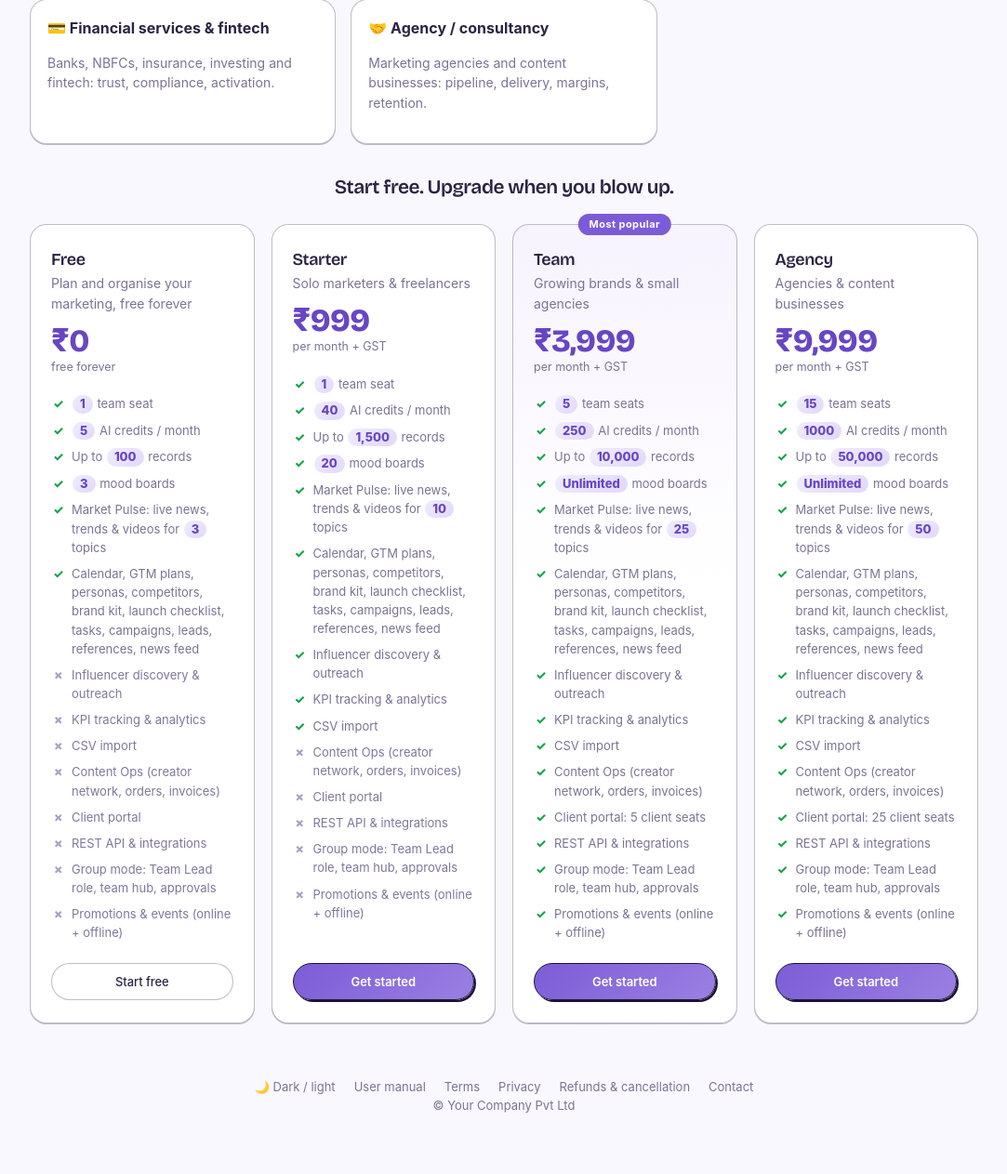
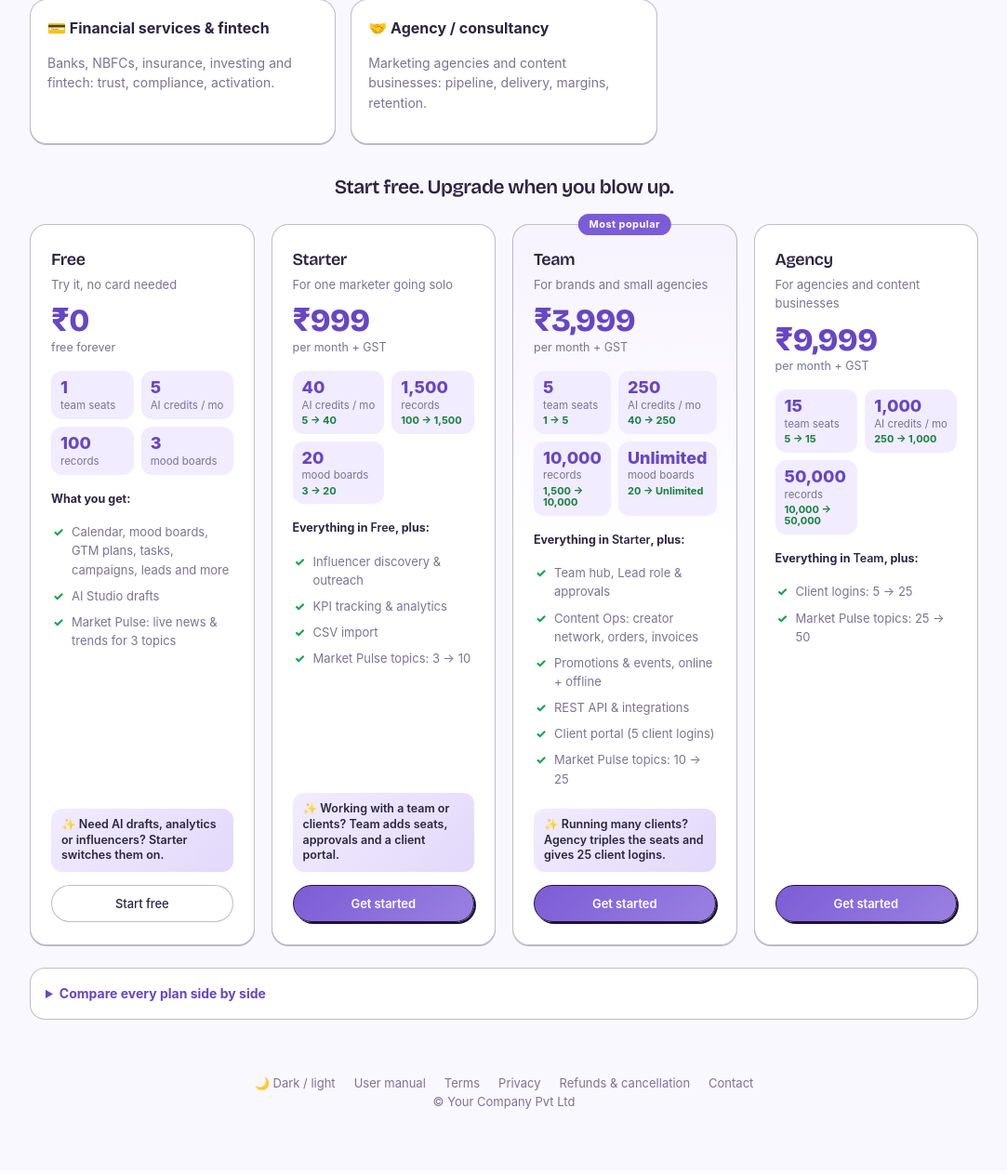
Before and after one commit to yashikayj0304-max/Debut, a Flask app: page / in a window 1280 px wide. Shown: the part 2720-3983 px from the top of the page at 93% size, without its empty margins (98-1181 px from the left). After the commit the page ends 3913 px from the top, so only its background shows below. Run offline with Flask 3, Linux system fonts and the light colour scheme; some libraries are stand-ins or nearby versions.

Commit message:
Add files via upload

```diff
--- a/static/identity.css
+++ b/static/identity.css
@@ -335,3 +335,35 @@
 .boardbar .sortpick,.filters .sortpick{margin:0}
 @media(max-width:640px){.boardbar{gap:8px}.boardbar .sortpick{flex:1 1 150px;justify-content:space-between}.boardbar .sortpick select{max-width:130px}}
 @media(max-width:640px){form.filters{gap:8px}form.filters select{flex:1 1 120px;min-width:0}form.filters .sortpick{flex:1 1 150px;justify-content:space-between}form.filters .sortpick select{flex:0 1 auto;max-width:130px}}
+
+/* v16 pricing: each card shows what it adds over the plan below */
+.plan .pwho{font-size:13px;color:var(--mut);margin-top:2px}
+.plan .pnums{display:grid;grid-template-columns:1fr 1fr;gap:8px;margin:12px 0 4px}
+.plan .pnums div{background:var(--pri2);border-radius:12px;padding:8px 10px;display:flex;flex-direction:column;line-height:1.15}
+.plan .pnums b{font-size:19px;font-weight:800;color:var(--pri-d)}.plan .pnums span{font-size:11.5px;color:var(--mut);margin-top:2px}
+.plan .pnums i{font-style:normal;font-size:11px;font-weight:700;color:#15803d;margin-top:3px}
+html[data-theme=dark] .plan .pnums b{color:var(--ink)}html[data-theme=dark] .plan .pnums i{color:#6ee7a0}
+.plan .pincl{font-size:12.5px;font-weight:700;margin:12px 0 0;color:var(--ink)}
+.plan .pnudge{font-size:12.5px;line-height:1.35;background:linear-gradient(135deg,var(--pri2),var(--pri3));border-radius:12px;padding:9px 11px;margin:0 0 14px;color:var(--ink);font-weight:600}
+.plan .pdown{display:block;text-align:center;margin-top:6px}
+details.compare{margin:0 0 24px;border:1.5px solid var(--soft);border-radius:16px;background:var(--card);padding:4px 16px}
+details.compare summary{cursor:pointer;font-weight:700;padding:12px 0;color:var(--pri-d)}
+html[data-theme=dark] details.compare summary{color:var(--ink)}
+.cmpwrap{overflow-x:auto;padding-bottom:10px}table.cmp{width:100%;min-width:520px;border-collapse:collapse;box-shadow:none!important;border:0!important}
+table.cmp th,table.cmp td{padding:9px 10px;text-align:center;border-bottom:1px solid var(--soft);font-size:13.5px}table.cmp th:first-child,table.cmp td:first-child{text-align:left;font-weight:600}
+table.cmp td.yes{color:#16a34a;font-weight:800}table.cmp td.no{color:var(--mut)}
+.plan .pnums b{font-size:18px}.plan .pnums span{white-space:nowrap}
+
+.unlock{max-width:560px;margin:40px auto;text-align:center}.unlock-ic{font-size:44px;line-height:1}.unlock h1{margin:8px 0}
+.unlock-lead{font-size:17px;font-weight:600;margin:6px 0 10px}
+.unlock-list{list-style:none;padding:0;margin:14px 0;display:flex;gap:8px;justify-content:center;flex-wrap:wrap}
+.unlock-list li{background:var(--pri2);border-radius:99px;padding:6px 14px;font-size:13px}
+.unlock-act{display:flex;gap:10px;justify-content:center;flex-wrap:wrap;margin:16px 0 8px}.small{font-size:12.5px}
+
+details.dmore{margin-top:6px}details.dmore>summary{cursor:pointer;font-weight:800;font-size:15px;padding:10px 4px;list-style:none}
+details.dmore>summary::-webkit-details-marker{display:none}details.dmore>summary::before{content:"▸ ";color:var(--pri)}details.dmore[open]>summary::before{content:"▾ "}
+
+html[data-text=large] body{font-size:16px!important}html[data-text=xl] body{font-size:18px!important}
+html[data-text=large] .muted,html[data-text=xl] .muted{font-size:inherit}
+html[data-motion=reduce] *,html[data-motion=reduce] *::before,html[data-motion=reduce] *::after{animation:none!important;transition:none!important;scroll-behavior:auto!important}
+#comfort .chip.on{background:var(--pri);color:var(--on,#fff);border-color:var(--pri)}
--- a/templates/_plans.html
+++ b/templates/_plans.html
@@ -1,23 +1,13 @@
-<div class="plans">{% for k, p in plans.items() if k != 'trial' %}
-<div class="plan {{ 'cur' if cur == k }} {{ 'pop' if k == 'team' and cta != 'billing' }}"><h3>{{ p.name }}</h3><div class="muted">{{ p.blurb }}</div>
-{% if p.price == 0 %}<div class="price">₹0</div><div class="per">free forever</div>
-{% else %}<div class="price">₹{{ '{:,}'.format(p.price) }}</div><div class="per">per month {{ C.PRICE_NOTE }}</div>{% endif %}
-{% set cp = plans.get(cur) if (cta == 'billing' and cur in plans and cur != 'trial') else None %}
-{% macro num(label, v, cv, text, big) %}<li class="{{ 'hl' if cp and v != cv }}">{% set _b = ('<b class="kn">' ~ big ~ '</b>')|safe %}{{ text|e|replace(big|e, _b, 1) }}{% if cp and v != cv %} <span class="dlt {{ 'up' if v > cv else 'down' }}">{{ '▲ more' if v > cv else '▼ less' }}</span>{% endif %}</li>{% endmacro %}
-{% macro feat(on, con, text) %}<li class="{{ 'n' if not on }} {{ 'hl' if cp and on != con }}">{{ text }}{% if cp and on != con %} <span class="dlt {{ 'up' if on else 'down' }}">{{ '▲ added' if on else '▼ not included' }}</span>{% endif %}</li>{% endmacro %}
-<ul>{{ num('seats', p.seats, cp.seats if cp else 0, p.seats ~ ' team seat' ~ ('s' if p.seats > 1 else ''), p.seats|string) }}
-{{ num('credits', p.ai_credits, cp.ai_credits if cp else 0, p.ai_credits ~ ' AI credits / month', p.ai_credits|string) }}
-{{ num('records', p.records, cp.records if cp else 0, 'Up to ' ~ '{:,}'.format(p.records) ~ ' records', '{:,}'.format(p.records)) }}
-{{ num('boards', p.boards, cp.boards if cp else 0, ('Unlimited' if p.boards >= 999 else p.boards) ~ ' mood boards', ('Unlimited' if p.boards >= 999 else p.boards|string)) }}
-{{ num('watch', p.watch, cp.watch if cp else 0, 'Market Pulse: live news, trends & videos for ' ~ p.watch ~ ' topics', p.watch|string) }}
-<li>Calendar, GTM plans, personas, competitors, brand kit, launch checklist, tasks, campaigns, leads, references, news feed</li>
-{{ feat('influencers' in p.features, 'influencers' in cp.features if cp else False, 'Influencer discovery & outreach') }}
-{{ feat('analytics' in p.features, 'analytics' in cp.features if cp else False, 'KPI tracking & analytics') }}
-{{ feat('import' in p.features, 'import' in cp.features if cp else False, 'CSV import') }}
-{{ feat('content_ops' in p.features, 'content_ops' in cp.features if cp else False, 'Content Ops (creator network, orders, invoices)') }}
-{{ feat(p.clients > 0, (cp.clients > 0) if cp else False, 'Client portal' ~ (': ' ~ p.clients ~ ' client seats' if p.clients else '')) }}
-{{ feat('api' in p.features, 'api' in cp.features if cp else False, 'REST API & integrations') }}
-{{ feat('group' in p.features, 'group' in cp.features if cp else False, 'Group mode: Team Lead role, team hub, approvals') }}
-{{ feat('promo_events' in p.features, 'promo_events' in cp.features if cp else False, 'Promotions & events (online + offline)') }}</ul>
-{% if cta == 'billing' %}{% if cur == k %}<span class="pill">Current plan</span>{% elif k != 'free' and can_buy %}<button class="btn" onclick="subscribe('{{ k }}')">{{ 'Switch to' if cur_paid else 'Choose' }} {{ p.name }}</button>{% endif %}
-{% else %}<a class="btn {{ 'ghost' if k == 'free' }}" href="{{ url_for('auth.signup') }}">{{ 'Start free' if k == 'free' else 'Get started' }}</a>{% endif %}</div>{% endfor %}</div>
+{% set _billing = (cta == 'billing') %}{% set _cards = C.plan_cards(cur if _billing else '') %}{% set _currank = (_cards|selectattr('key', 'equalto', cur)|map(attribute='rank')|first) if (_billing and cur in ('free','starter','team','agency')) else -1 %}
+<div class="plans">{% for c in _cards %}
+<div class="plan {{ 'cur' if cur == c.key }} {{ 'pop' if c.popular and not _billing }}"><h3>{{ c.name }}</h3><div class="pwho">{{ c.who }}</div>
+{% if c.price == 0 %}<div class="price">₹0</div><div class="per">free forever</div>
+{% else %}<div class="price">₹{{ '{:,}'.format(c.price) }}</div><div class="per">per month {{ C.PRICE_NOTE }}</div>{% endif %}
+<div class="pnums">{% for big, label, delta in c.nums %}<div><b>{{ big }}</b><span>{{ label }}</span>{% if delta %}<i>{{ delta }}</i>{% endif %}</div>{% endfor %}</div>
+<div class="pincl">{% if c.base %}Everything in <b>{{ c.base }}</b>, plus:{% else %}What you get:{% endif %}</div>
+<ul>{% if not c.base %}<li>Calendar, mood boards, GTM plans, tasks, campaigns, leads and more</li>{% endif %}{% for a in c.adds %}<li>{{ a }}</li>{% endfor %}</ul>
+{% if c.nudge and not (_billing and cur == c.key) %}<div class="pnudge">✨ {{ c.nudge }}</div>{% endif %}
+{% if _billing %}{% if cur == c.key %}<span class="pill">Current plan</span>{% elif c.key != 'free' and can_buy %}<button class="btn" onclick="subscribe('{{ c.key }}')">{{ ('Upgrade to' if c.rank > _currank else 'Switch to') if cur_paid or _currank >= 0 else 'Choose' }} {{ c.name }}</button>{% if _currank > c.rank %}<small class="muted pdown">Fewer limits than your current plan</small>{% endif %}{% endif %}
+{% else %}<a class="btn {{ 'ghost' if c.key == 'free' }}" href="{{ url_for('auth.signup') }}">{{ 'Start free' if c.key == 'free' else 'Get started' }}</a>{% endif %}</div>{% endfor %}</div>
+<details class="compare"><summary>Compare every plan side by side</summary><div class="cmpwrap"><table class="cmp"><tr><th></th>{% for c in _cards %}<th>{{ c.name }}</th>{% endfor %}</tr>
+{% for label, vals in C.plan_matrix() %}<tr><td>{{ label }}</td>{% for v in vals %}<td class="{{ 'yes' if v == '✓' else ('no' if v == '—' else '') }}">{{ v }}</td>{% endfor %}</tr>{% endfor %}</table></div></details>
```
Also changed, not shown: tests/test_app.py (+42 -1 lines).
